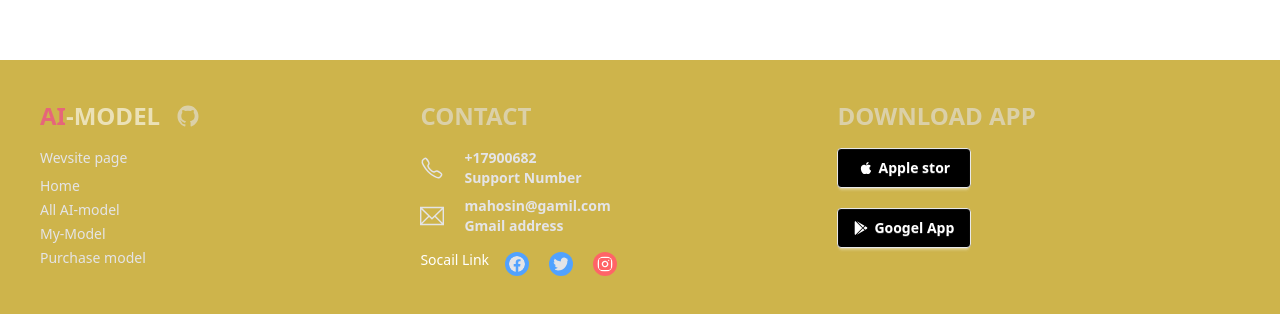
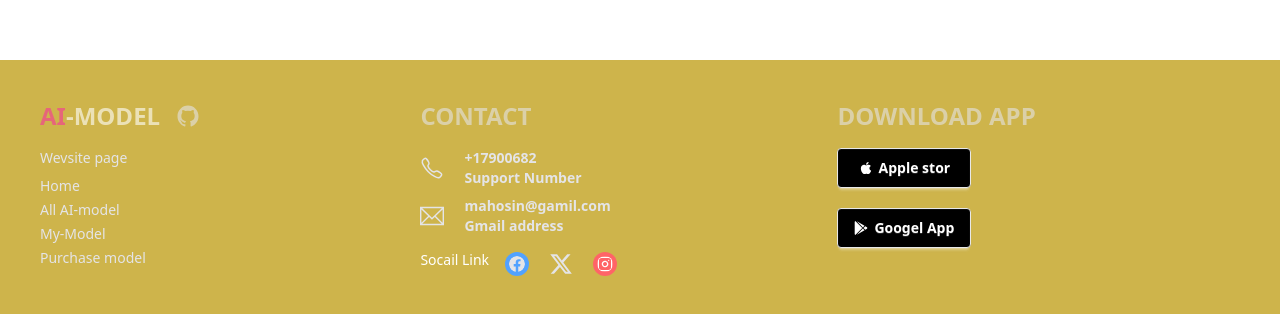
Before and after one commit to mahosin-islam/AI-Model-cliend, a React (Vite) app: page / in a window 1280 px wide. Shown: the part 1788-2102 px from the top of the page. Built offline with nearby package versions, Linux system fonts and the light colour scheme; no server answers.

Commit message:
add new tufures

```diff
--- a/src/Fixed/Footer.jsx
+++ b/src/Fixed/Footer.jsx
@@ -1,8 +1,7 @@
 import React from "react";
 import { BsFacebook } from "react-icons/bs";
-import { FaApple, FaGooglePlay, FaTwitter } from "react-icons/fa6";
+import { FaApple, FaGooglePlay,  FaXTwitter } from "react-icons/fa6";
 import { FiInstagram } from "react-icons/fi";
-import { ImFacebook2 } from "react-icons/im";
 import { IoCallOutline, IoLogoGithub } from "react-icons/io5";
 import { TfiEmail } from "react-icons/tfi";
 import { Link } from "react-router";
@@ -60,7 +59,7 @@ const Footer = () => {
             <div>
               <span className="mt-2 text-2xl flex gap-5">
                 <BsFacebook className="bg-blue-400 rounded-full p-1"></BsFacebook>
-                <FaTwitter className="bg-blue-400 rounded-full p-1"></FaTwitter>
+               <FaXTwitter></FaXTwitter>
                 <FiInstagram className="bg-red-400 text-white rounded-full p-1"></FiInstagram>
               </span>
             </div>
```
